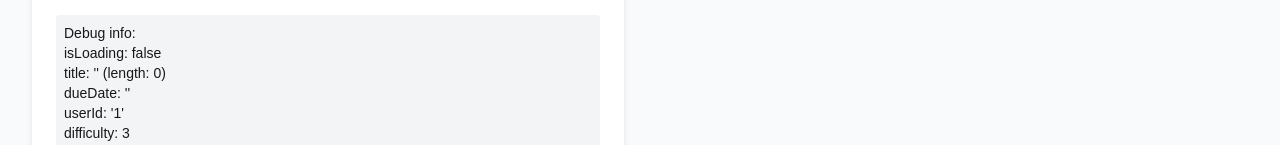
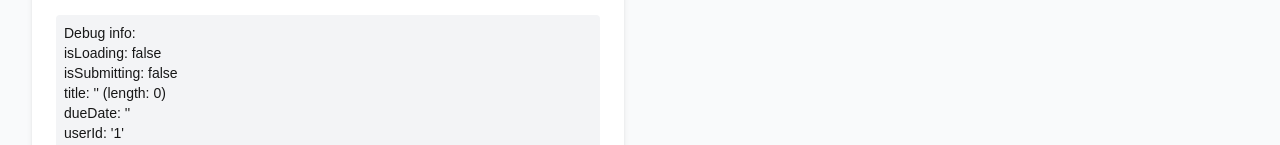
Before and after one commit to adhithimaran/priority-allocator, a Next.js app in the folder priority-allocator-app/: page /tasks in a window 1280 px wide. Shown: the part 635-780 px from the top of the page. Built offline with nearby package versions, Linux system fonts and the light colour scheme; no server answers; the database is empty.

Commit message:
debugging

```diff
--- a/priority-allocator-app/app/(dashboard)/tasks/components/TaskForm.jsx
+++ b/priority-allocator-app/app/(dashboard)/tasks/components/TaskForm.jsx
@@ -8,8 +8,10 @@ export default function TaskForm({ onTaskSubmit, isLoading, userId }) {
     dueDate: '',
     estimatedHours: 1,
     difficulty: 3,
-    importance: 3 // Added importance field
+    importance: 3
   });
+
+  const [isSubmitting, setIsSubmitting] = useState(false);
 
   const handleChange = (e) => {
     const { name, value } = e.target;
@@ -19,13 +21,21 @@ export default function TaskForm({ onTaskSubmit, isLoading, userId }) {
     }));
   };
 
-  const handleSubmit = async () => {
+  const handleSubmit = async (e) => {
+    e.preventDefault(); // Prevent default form submission
+
     console.log('Form data:', formData);
     console.log('User ID:', userId);
+
     if (!formData.title.trim() || !formData.dueDate || !userId) {
       console.log('Validation failed');
       return;
     }
+
+    if (isSubmitting) return; // Prevent double submission
+
+    setIsSubmitting(true);
+
     try {
       const response = await fetch('/api/tasks', {
         method: 'POST',
@@ -38,7 +48,7 @@ export default function TaskForm({ onTaskSubmit, isLoading, userId }) {
           description: formData.description,
           estimatedDuration: formData.estimatedHours,
           difficultyLevel: formData.difficulty,
-          importanceLevel: formData.importance, // Added importance level
+          importanceLevel: formData.importance,
           dueDate: formData.dueDate
         }),
       });
@@ -63,20 +73,22 @@ export default function TaskForm({ onTaskSubmit, isLoading, userId }) {
         dueDate: '',
         estimatedHours: 1,
         difficulty: 3,
-        importance: 3 // Reset importance field
+        importance: 3
       });
 
       alert('Task created successfully!');
     } catch (error) {
       console.error('Error creating task:', error);
       alert('Failed to create task: ' + error.message);
+    } finally {
+      setIsSubmitting(false);
     }
   };
 
   return (
     <div className="bg-white p-6 rounded-lg shadow-md">
       <h2 className="text-xl font-semibold mb-4">Add New Task</h2>
-      <div className="space-y-4">
+      <form onSubmit={handleSubmit} className="space-y-4">
         <div>
           <label className="block text-sm font-medium text-gray-700 mb-1">
             Task Title *
@@ -185,6 +197,7 @@ export default function TaskForm({ onTaskSubmit, isLoading, userId }) {
         <div className="bg-gray-100 p-2 mb-4 text-sm rounded">
           <p className="font-medium">Debug info:</p>
           <p>isLoading: {isLoading ? 'true' : 'false'}</p>
+          <p>isSubmitting: {isSubmitting ? 'true' : 'false'}</p>
           <p>title: '{formData.title}' (length: {formData.title.length})</p>
           <p>dueDate: '{formData.dueDate}'</p>
           <p>userId: '{userId}'</p>
@@ -193,14 +206,13 @@ export default function TaskForm({ onTaskSubmit, isLoading, userId }) {
         </div>
 
         <button
-          type="button"
-          onClick={handleSubmit}
-          disabled={isLoading || !formData.title.trim() || !formData.dueDate || !userId}
+          type="submit"
+          disabled={isSubmitting || isLoading || !formData.title.trim() || !formData.dueDate || !userId}
           className="w-full bg-blue-500 text-white py-2 px-4 rounded-md hover:bg-blue-600 disabled:opacity-50 disabled:cursor-not-allowed transition-colors"
         >
-          {isLoading ? 'Adding Task...' : 'Add Task'}
+          {isSubmitting || isLoading ? 'Adding Task...' : 'Add Task'}
         </button>
-      </div>
+      </form>
     </div>
   );
 }
--- a/priority-allocator-app/app/api/tasks/route.js
+++ b/priority-allocator-app/app/api/tasks/route.js
@@ -3,8 +3,11 @@ import { PrismaClient } from '@prisma/client';
 
 const prisma = new PrismaClient();
 
+
+
 export async function POST(request) {
   try {
+    console.log('=== API CALL RECEIVED ===', new Date().toISOString(), Math.random());
     const { userId, title, description, estimatedDuration, difficultyLevel, importanceLevel, dueDate } = await request.json();
     console.log('=== DEBUG INFO ===');
     console.log('Received userId:', userId, 'Type:', typeof userId);
```
